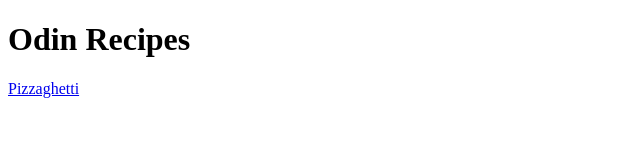
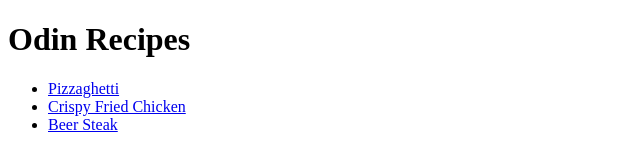
Before and after one commit to danire97/odin-recipes, a plain HTML site: page index.html in a window 1280 px wide. Shown: the whole page, without its empty margins (0-640 px from the left). Drawn offline with Linux system fonts and the light colour scheme.

Commit message:
Added link to recipes on index.html

```diff
--- a/index.html
+++ b/index.html
@@ -7,6 +7,10 @@
 
 <body>
     <h1>Odin Recipes</h1>
-    <a href="recipes/pizzaghetti.html">Pizzaghetti</a>
+    <ul>
+    <li><a href="recipes/pizzaghetti.html">Pizzaghetti</a></li>
+    <li><a href="recipes/crispy_fried_chicken.html">Crispy Fried Chicken</a></li>
+    <li><a href="recipes/beer_steak.html">Beer Steak</a></li>
+
 </body>
 </html>
```
Also changed, not shown: images/chicken.jpg (added), images/steaj.png (added), images/steak.jpg (added).
